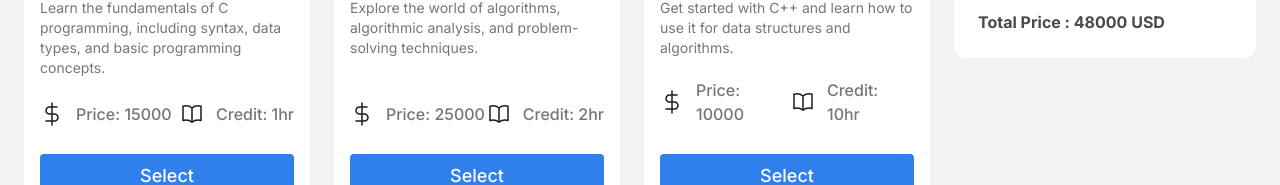
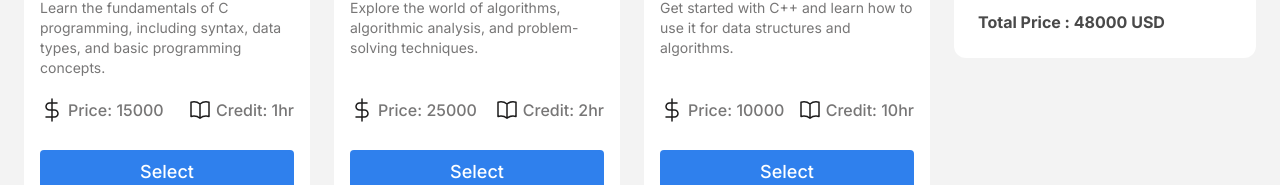
Before and after one commit to ShantoNoor/Course-Registration-App, a React (Vite) app: page / in a window 1280 px wide. Shown: the part 377-562 px from the top of the page. Built offline with nearby package versions, Linux system fonts and the light colour scheme.

Commit message:
fix style in Card Component

```diff
--- a/src/components/Card.jsx
+++ b/src/components/Card.jsx
@@ -22,14 +22,14 @@ const Card = (props) => {
         </p>
       </div>
       <div>
-        <div className="flex justify-between items-center mb-7">
-          <div className="flex gap-3 items-center">
+        <div className="flex justify-between items-center mb-7 lg:flex-col xl:flex-row gap-3">
+          <div className="flex gap-1 items-center">
             <img className="w-6 h-6" src={dollarLogo} alt="doller-logo" />
             <p className="text-dark2 text-base font-medium">
               Price: {course.price}
             </p>
           </div>
-          <div className="flex gap-3 items-center">
+          <div className="flex gap-1 items-center">
             <img className="w-6 h-6" src={bookLogo} alt="book-logo" />
             <p className="text-dark2 text-base font-medium">
               Credit: {course.credit}hr
```
